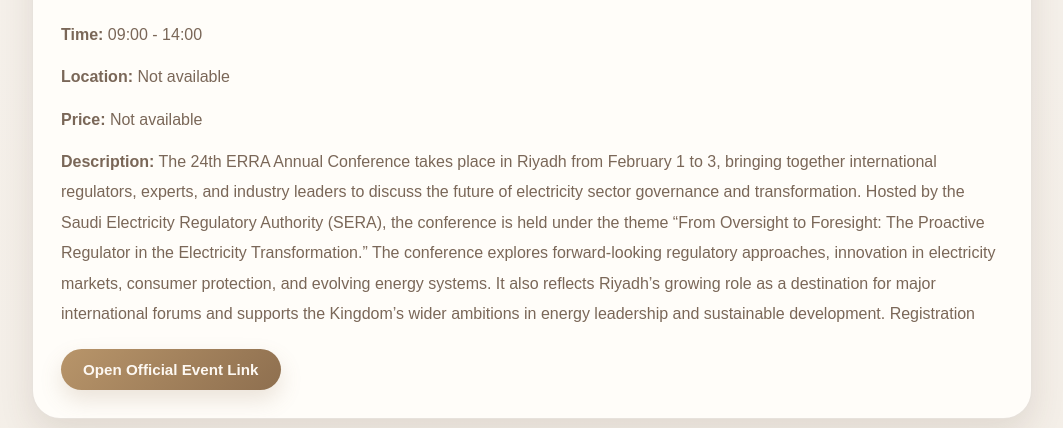
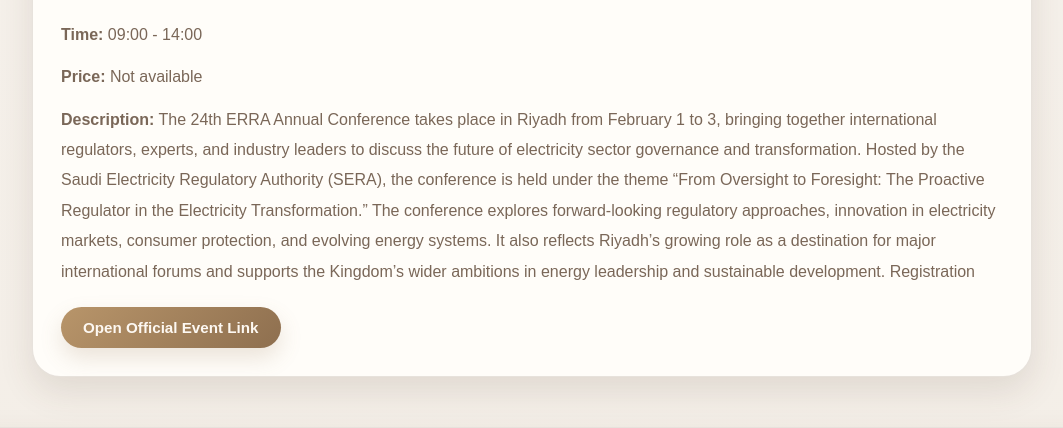
Before and after one commit to razan444200495/2026-GP1-Group15, a Flask app: page /events/2 in a window 1280 px wide. Shown: the part 826-1254 px from the top of the page, without its empty margins (108-1171 px from the left). Run offline with Flask 3, Linux system fonts and the light colour scheme; data comes from the database, SQL or seed files in the repository; data that the repository does not hold is empty.

Commit message:
Update event_details.html

```diff
--- a/templates/event_details.html
+++ b/templates/event_details.html
@@ -28,8 +28,7 @@
       <p><strong>City:</strong> {{ event.city }}</p>
       <p><strong>Date:</strong> {{ event.date }}</p>
       <p><strong>Time:</strong> {{ event.time if event.time else 'Not available' }}</p>
-      <p><strong>Location:</strong> {{ event.location if event.location else 'Not available' }}</p>
-      <p><strong>Price:</strong> {{ event.price if event.price else 'Not available' }}</p>
+    <p><strong>Price:</strong> {{ event.price if event.price else 'Not available' }}</p>
       <p><strong>Description:</strong> {{ event.description if event.description else 'No description available' }}</p>
 
       {% if event.official_link %}
```
